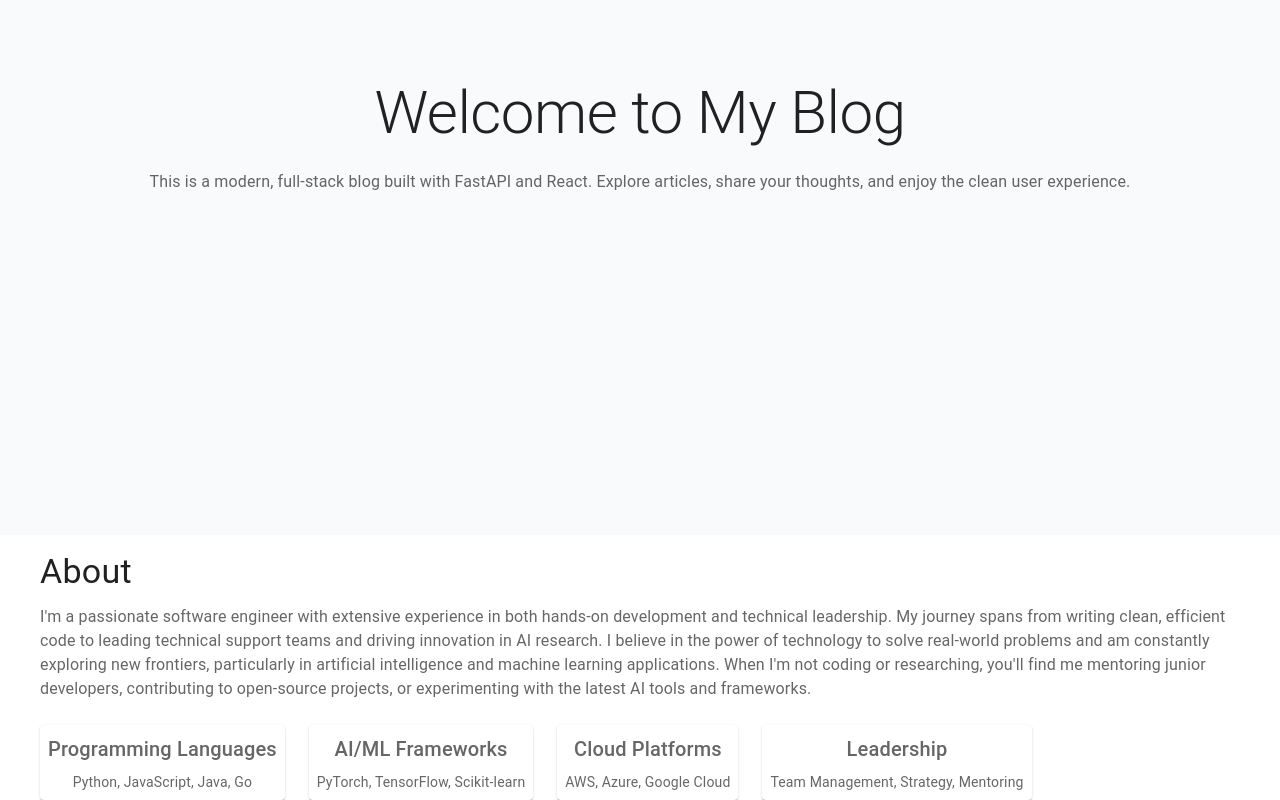
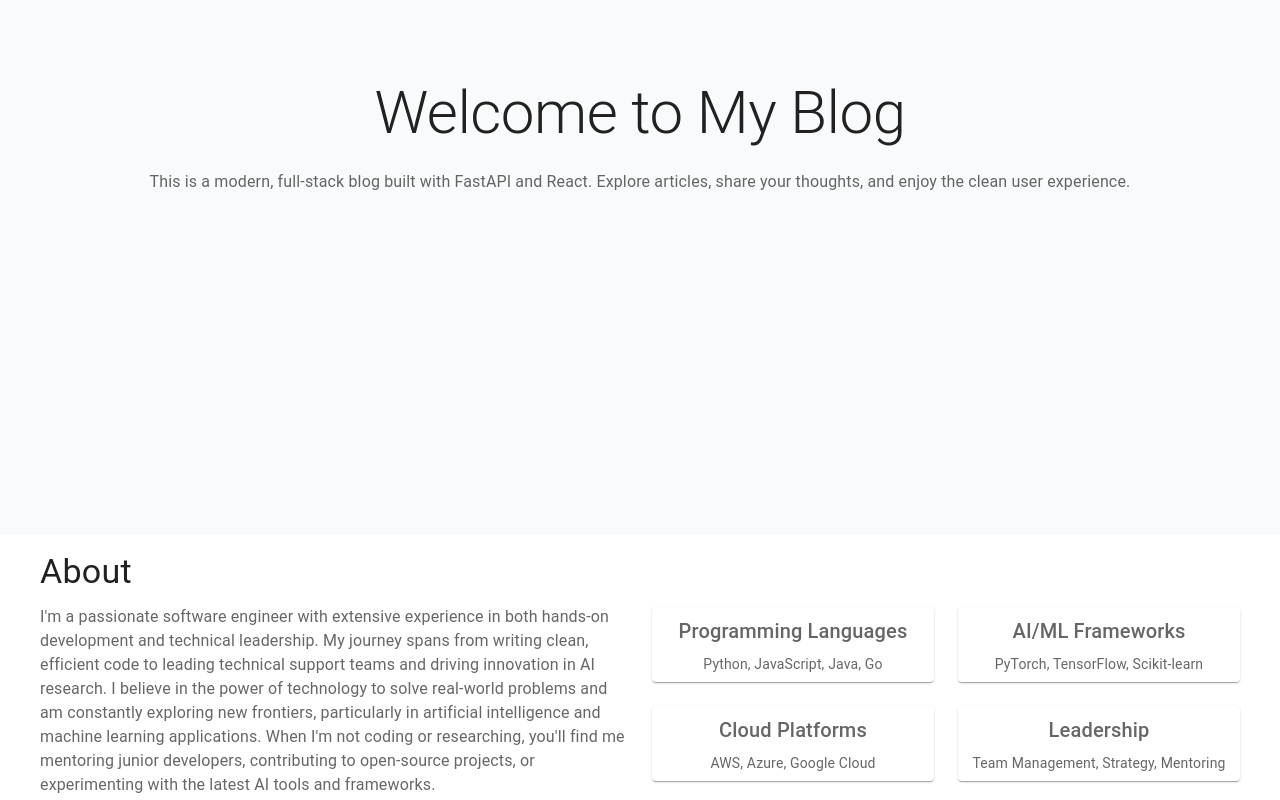
Before and after one commit to umandalroald/roald-cms, a React (Vite) app in the folder frontend/: page / in a window 1280 px wide. Shown: the part 329-1129 px from the top of the page. Built offline with nearby package versions, Linux system fonts and the light colour scheme.

Commit message:
Fix responsive style

```diff
--- a/frontend/src/components/About.tsx
+++ b/frontend/src/components/About.tsx
@@ -25,42 +25,40 @@ const About = () => {
       }}
     >
       <Container maxWidth="xl" disableGutters sx={{ maxWidth: '1200px', mx: 'auto' }}>
-        <Grid container spacing={{ xs: 2, md: 3 }} column={{ xs: 3, sm: 6, md: 12 }}>
+        <Grid container spacing={{ xs: 2, md: 3 }} column={{ xs: 16, sm: 12, md: 6 }}>
           {/* Left: About Text */}
-          <Grid item xs={3} sm={6} md={12}>
+          <Grid size={{ xs:16, sm:12, md:6 }} >
             <Typography variant="h4" gutterBottom>About</Typography>
             <Typography variant="body1" color="text.secondary">
-              <span>
                 I'm a passionate software engineer with extensive experience in both hands-on development and technical leadership. My journey spans from writing clean, efficient code to leading technical support teams and driving innovation in AI research.
 
                 I believe in the power of technology to solve real-world problems and am constantly exploring new frontiers, particularly in artificial intelligence and machine learning applications.
 
                 When I'm not coding or researching, you'll find me mentoring junior developers, contributing to open-source projects, or experimenting with the latest AI tools and frameworks.
-              </span>
             </Typography>
           </Grid>
           {/* Right: Skills Grid */}
-          <Grid item xs={12} md={6}>
-            <Grid container spacing={{ xs: 2, md: 3 }}>
-              <Grid item xs={12} sm={6} key="pl">
+          <Grid size={{ xs:16, sm:12, md:6 }} sx={{ mt: 7 }}>
+            <Grid container spacing={{ xs: 12, sm:6, md: 3 }}>
+              <Grid size={{ xs:16, sm:12, md:6 }} key="pl">
                 <Item>
                   <Typography gutterBottom variant="h6" component="div">Programming Languages</Typography>
                   <Typography variant="body2" sx={{ color: 'text.secondary' }}>Python, JavaScript, Java, Go</Typography>
                 </Item>
               </Grid>
-              <Grid item xs={12} sm={6} key="ml">
+              <Grid size={{ xs:16, sm:12, md:6 }} key="ml">
                 <Item>
                   <Typography gutterBottom variant="h6" component="div">AI/ML Frameworks</Typography>
                   <Typography variant="body2" sx={{ color: 'text.secondary' }}>PyTorch, TensorFlow, Scikit-learn</Typography>
                 </Item>
               </Grid>
-              <Grid item xs={12} sm={6} key="cloud">
+              <Grid size={{ xs:16, sm:12, md:6 }} key="cloud">
                 <Item>
                   <Typography gutterBottom variant="h6" component="div">Cloud Platforms</Typography>
                   <Typography variant="body2" sx={{ color: 'text.secondary' }}>AWS, Azure, Google Cloud</Typography>
                 </Item>
               </Grid>
-              <Grid item xs={12} sm={6} key="leadership">
+              <Grid size={{ xs:16, sm:12, md:6 }} key="leadership">
                 <Item>
                   <Typography gutterBottom variant="h6" component="div">Leadership</Typography>
                   <Typography variant="body2" sx={{ color: 'text.secondary' }}>Team Management, Strategy, Mentoring</Typography>
```
